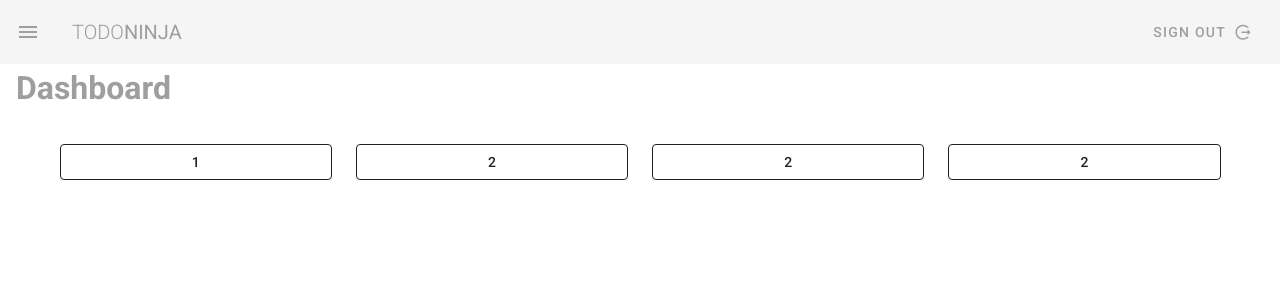
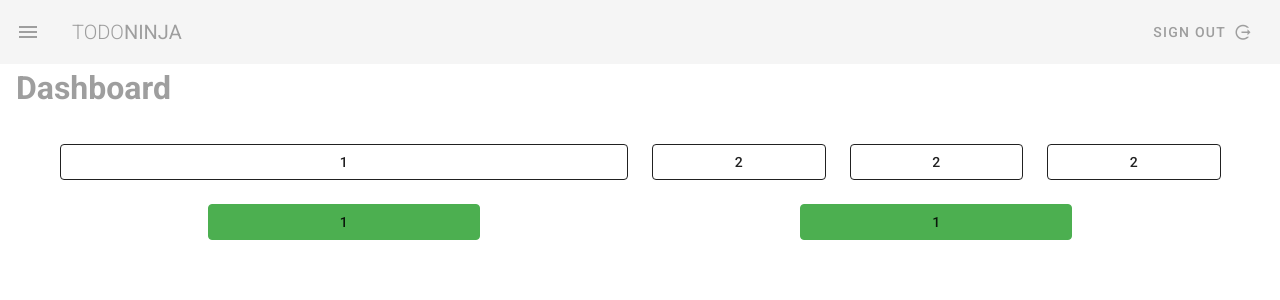
Before and after one commit to rafal-mi/todo-ninja, a Vue app: page / in a window 1280 px wide. Shown: the top 300 px of the page. Built offline with nearby package versions, Linux system fonts and the light colour scheme.

Commit message:
#13 Grid

```diff
--- a/src/views/Dashboard.vue
+++ b/src/views/Dashboard.vue
@@ -3,22 +3,30 @@
     <h1 class="subheading grey--text">Dashboard</h1>
 
     <v-container class="my-5">
-        <v-row wrap>
-          <v-col xs12 md6>
+        <v-row>
+          <v-col xs="12" sm="12" md="6">
             <v-btn outlined block class="">1</v-btn>
           </v-col>
-          <v-col xs4 md2>
+          <v-col xs="4" sm="2" md="2">
             <v-btn outlined block class="">2</v-btn>
           </v-col>
-          <v-col xs4 md2>
+          <v-col xs="4" sm="2" md="2">
             <v-btn outlined block class="">2</v-btn>
           </v-col>
-          <v-col xs4 md2>
+          <v-col xs="4" sm="2" md="2">
             <v-btn outlined block class="">2</v-btn>
           </v-col>
+        </v-row>
 
+        <v-row justify="space-around">
+          <v-col xs="4" md="3">
+            <v-btn outlined block class="success">1</v-btn>
+          </v-col>
+          <v-col xs="4" md="3">
+            <v-btn outlined block class="success">1</v-btn>
+          </v-col>
+        </v-row>
 
-        </v-row>
     </v-container>
 
   </div>
```
